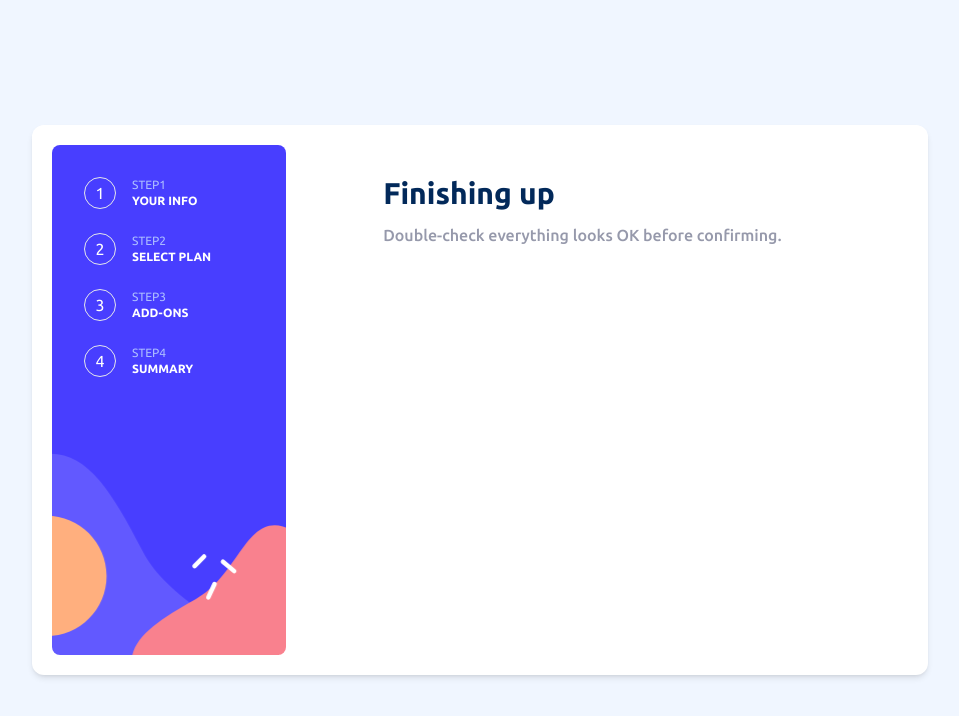
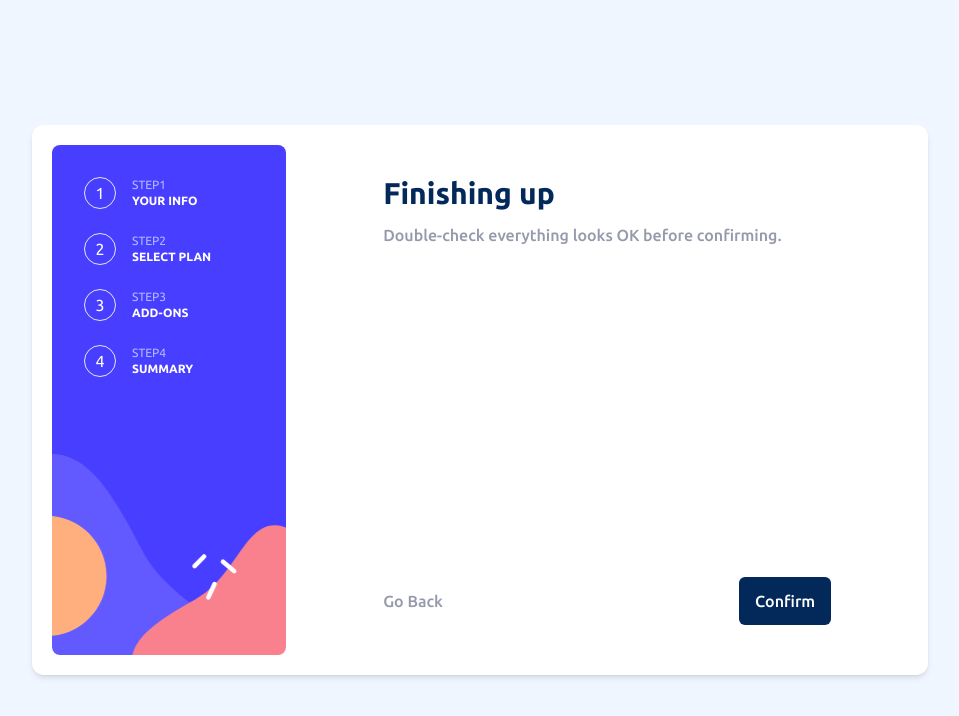
Before and after one commit to HenryAprendo/multi-step-forms, an Angular app: page /finishing-up in a window 1280 px wide. Shown: the top 716 px of the page, without its empty margins (160-1119 px from the left). Built offline with nearby package versions, Linux system fonts and the light colour scheme.

Commit message:
Botones de confirmacion y atras, mensaje de confirmacion de envio

```diff
--- a/src/app/components/finishing-up/finishing-up.component.html
+++ b/src/app/components/finishing-up/finishing-up.component.html
@@ -1,14 +1,15 @@
 
 <app-frame>
-  <section class="w-full h-full">
+  <ng-container *ngIf="!isSending; else message">
+    <section class="w-full h-full flex flex-col">
       <app-form-title>Finishing up</app-form-title>
       <app-form-description>Double-check everything looks OK before confirming.</app-form-description>
 
       <div class="p-5 bg-alabaster rounded-md" *ngIf="summary.plan">
         <div class="flex justify-between pb-3 border-b border-light-gray">
-        <h2 class="text-sm font-semibold text-marine-blue">{{summary.plan.title}} {{summary.typePlan === 'monthly' ? '(Monthly)' : '(Yearly)' }}</h2>
+          <h2 class="text-sm font-semibold text-marine-blue">{{summary.plan.title}} {{ activePlan ? '(Monthly)' : '(Yearly)' }}</h2>
           <p class="text-sm font-semibold text-marine-blue">
-          ${{this.typePlan === 'monthly' ? summary.plan.cost : summary.plan.cost! * 10 }}{{summary.typePlan === 'monthly' ? '/Mo' : '/Yr' }}
+            ${{activePlan ? summary.plan.cost : summary.plan.cost! * 10 }}{{ activePlan ? '/Mo' : '/Yr' }}
           </p>
         </div>
 
@@ -16,17 +17,49 @@
           <li *ngFor="let item of summary.services" class="flex justify-between my-3 last:mb-0">
             <p class="text-cool-gray text-sm">{{item.title}}</p>
             <p class="text-marine-blue text-sm font-medium">
-            +${{summary.typePlan === 'monthly' ? item.value.cost : item.value.costYearly }}
-            {{summary.typePlan === 'monthly' ? '/Mo' : '/Yr' }}
+              +${{activePlan ? item.value.cost : item.value.costYearly }}
+              {{activePlan ? '/Mo' : '/Yr' }}
             </p>
           </li>
         </ul>
       </div>
 
       <div class="flex justify-between p-5" *ngIf="summary.plan">
-      <p class="text-cool-gray text-sm">Total (per year)</p>
-      <p class="text-purplish-blue text-lg font-bold" >${{total}}{{summary.typePlan === 'monthly' ? '/Mo' : '/Yr' }}</p>
+        <p class="text-cool-gray text-sm">Total {{activePlan ? '(per month)' : '(per year)' }}</p>
+        <p class="text-purplish-blue text-lg font-bold" >${{total}}{{ activePlan ? '/Mo' : '/Yr' }}</p>
+      </div>
+
+      <div class="flex-grow"></div>
+
+      <div class="flex justify-between">
+        <button
+          (click)="goBack()"
+          class="hidden text-cool-gray font-medium text-sm hover:cursor-pointer hover:text-marine-blue md:block xl:text-base" >
+          Go Back
+        </button>
+
+        <button
+          class="fixed right-[6%] bottom-5 h-10 py-2 px-3 text-sm rounded-md font-medium bg-marine-blue text-white md:static xl:h-12 xl:px-4 xl:text-base"
+          type="button"
+          (click)="onConfirmShopping()"
+        >
+        Confirm
+        </button>
       </div>
 
     </section>
+  </ng-container>
 </app-frame>
+
+<ng-template #message>
+  <div class="w-full h-80 flex flex-col items-center justify-center gap-y-4 px-2 py-8 text-center bg-white md:h-full">
+    <img class="h-12 w-12" src="./../../../assets/images/icon-thank-you.svg" alt="icon-thanks">
+    <h2 class="text-marine-blue text-2xl font-semibold">Thank you!</h2>
+    <p class="text-cool-gray text-base">
+      Thanks for confirming your subscription!
+      We hope you have fun using our platform.
+      If you ever need support, please fell free to email us at
+      support@loremgaming.com.
+    </p>
+  </div>
+</ng-template>
--- a/src/app/components/finishing-up/finishing-up.component.ts
+++ b/src/app/components/finishing-up/finishing-up.component.ts
@@ -6,8 +6,7 @@ import { FormDescriptionComponent } from './../shared/form-description/form-desc
 import { ButtonActionComponent } from './../shared/button-action/button-action.component';
 import { SummaryService } from './../../services/summary.service';
 import { Summary } from './../../interfaces/summary';
-
-
+import { Router } from '@angular/router';
 
 @Component({
   selector: 'app-finishing-up',
@@ -18,13 +17,26 @@ import { Summary } from './../../interfaces/summary';
 })
 export class FinishingUpComponent {
 
-  summaryService:SummaryService = inject(SummaryService);
+  private summaryService:SummaryService = inject(SummaryService);
+  private router:Router = inject(Router);
 
+  /**
+   * Almacena el resumén total del plan y servicios escogidos.
+   */
   summary!:Summary;
 
+  /**
+   * Tipo del plan seleccionado
+   */
   typePlan:string = '';
 
+  /**
+   * Costo total de los servicios y plan escogido.
+   */
   total!:number;
+
+  // Se coloca en true cuando el se confirma el envio del formulario.
+  isSending:boolean = false;
 
   constructor(){
     this.summary = this.summaryService.showSummaryFinal();
@@ -32,11 +44,30 @@ export class FinishingUpComponent {
     this.calculate();
   }
 
-  private calculate(){
-    let costPlan = this.typePlan === 'monthly' ? this.summary.plan?.cost : this.summary.plan?.cost! * 10;
-    let costServices:number = 0;
+  /**
+   * Getter que devuelve true si el tipo de plan escogido es "monthly", util para plantilla.
+   */
+  get activePlan(){
+    return this.summary.typePlan === 'monthly';
+  }
 
-    if(this.typePlan === 'monthly'){
+  onConfirmShopping() {
+    // todo
+    this.isSending = !this.isSending;
+  }
+
+  goBack() {
+    this.router.navigate(['/add-on']);
+  }
+
+  /**
+   * Método para el calcular el costo total del plan y servicios extra.
+  */
+ private calculate(){
+   let costPlan = this.activePlan ? this.summary.plan?.cost : this.summary.plan?.cost! * 10;
+   let costServices:number = 0;
+
+   if(this.typePlan === 'monthly'){
       costServices = this.summary.services.reduce((acc,actual) => acc + actual.value.cost, 0);
     }
     else {
@@ -45,4 +76,6 @@ export class FinishingUpComponent {
     this.total = costPlan! + costServices;
   }
 
+
+
 }
```
Lines whose indentation alone changed are shown as unchanged.
